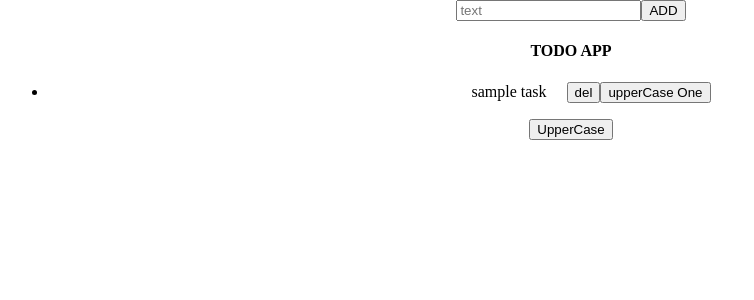
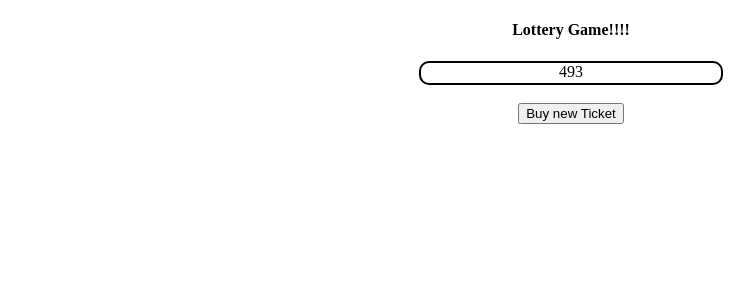
Before and after one commit to surbhisaini123/React, a React (Vite) app in the folder React_Learning/: page / in a window 1280 px wide. Shown: the top 300 px of the page, without its empty margins (69-823 px from the left). Built offline with nearby package versions, Linux system fonts and the light colour scheme.

Commit message:
lottery game

```diff
--- a/React_Learning/src/App.jsx
+++ b/React_Learning/src/App.jsx
@@ -35,13 +35,15 @@ import Event from './Event.jsx'
 import Like_Button from './Like_Button.jsx'
 import LudoBoard from './LudoBoard.jsx'
 import Todo_List from './Todo_List.jsx'
+import Lottery from './Lottery.jsx'
 const App = () => {
   return (
     <div>
       {/* <Event/> */}
       {/* <Like_Button/> */}
       {/* <LudoBoard/> */}
-      <Todo_List/>
+      {/* <Todo_List/> */}
+      <Lottery/>
     </div>
   )
 }
--- /dev/null
+++ b/React_Learning/src/L_Hellper.js
@@ -0,0 +1,13 @@
+let genTicket=(n)=>{
+ let arr=new Array(n)
+ for(let i=0;i<n;i++){
+    arr[i]=Math.floor(Math.random()*10)
+ }
+ return arr
+}
+
+function sum(arr){
+    return arr.reduce((sum,curr)=>sum+curr,0)
+}
+
+export  {genTicket,sum}
--- /dev/null
+++ b/React_Learning/src/Lottery.css
@@ -0,0 +1,9 @@
+.ticket{
+    height: 20px;
+    width: 300px;
+   justify-content: center;
+
+    margin: auto;
+    border: 2px solid black;
+    border-radius: 10px;
+}
--- /dev/null
+++ b/React_Learning/src/Lottery.jsx
@@ -0,0 +1,28 @@
+import {useState} from "react";
+import React from 'react'
+import './Lottery.css'
+import { genTicket,sum } from "./L_Hellper";
+
+const Lottery = () => {
+    let [ticket,setTicket]=useState(genTicket(3))
+    let isWinning=sum(ticket)===15
+    let buyTicket=()=>{
+        setTicket(genTicket(3))
+    }
+  return (
+    <div>
+      <h4>Lottery Game!!!!</h4>
+      <div className="ticket">
+            <span>{ticket[0]}</span>
+            <span>{ticket[1]}</span>
+            <span>{ticket[2]}</span>
+        </div>
+        <br></br>
+        <button onClick={buyTicket}>Buy new Ticket</button>
+      <h3>{isWinning && "congratulation you won"}</h3>
+
+    </div>
+  )
+}
+
+export default Lottery
--- a/React_Learning/src/LudoBoard.jsx
+++ b/React_Learning/src/LudoBoard.jsx
@@ -32,7 +32,7 @@ import { useState } from "react";
 
 // export default LudoBoard
 
-
+// <<<<<<<<<<<<-------ARRAY AND STATE---------->>>>
 import React from 'react'
 
 const LudoBoard = () => {
```
